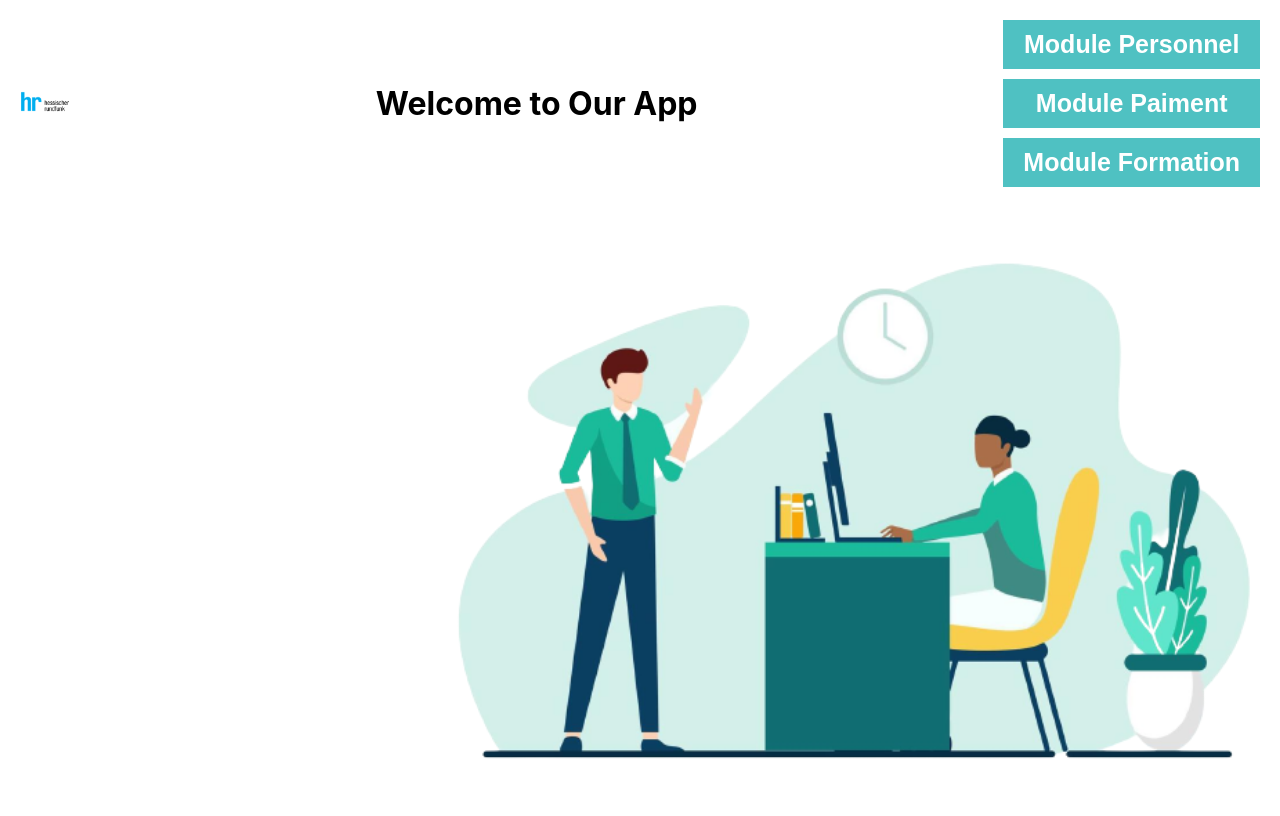
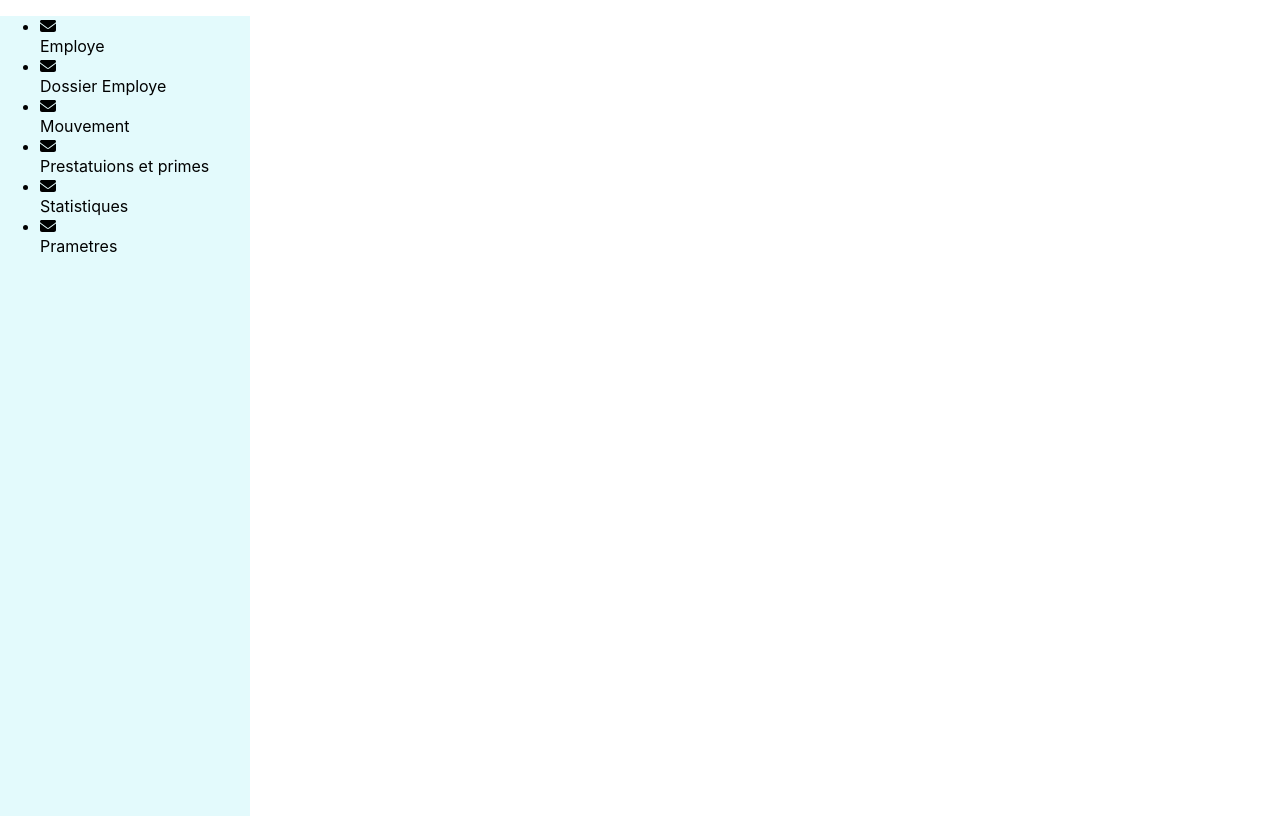
Before and after one commit to amira791/GrhApp, a React (Create React App) app in the folder frontend/: page / in a window 1280 px wide. Built offline with nearby package versions, Linux system fonts and the light colour scheme.

Commit message:
SideBar1

```diff
--- a/frontend/package.json
+++ b/frontend/package.json
@@ -3,6 +3,11 @@
   "version": "0.1.0",
   "private": true,
   "dependencies": {
+    "@fortawesome/fontawesome-svg-core": "^6.4.2",
+    "@fortawesome/free-regular-svg-icons": "^6.4.2",
+    "@fortawesome/free-solid-svg-icons": "^6.4.2",
+    "@fortawesome/react-fontawesome": "^0.2.0",
+    "@mui/icons-material": "^5.14.6",
     "@testing-library/jest-dom": "^5.17.0",
     "@testing-library/react": "^13.4.0",
     "@testing-library/user-event": "^13.5.0",
--- a/frontend/src/App.css
+++ b/frontend/src/App.css
@@ -1,38 +1,10 @@
 .App {
-  text-align: center;
+  width: 100vw;
+  height: 100vh;
 }
 
-.App-logo {
-  height: 40vmin;
-  pointer-events: none;
+body {
+  margin: 0;
+  padding: 0;
+
 }
-
-@media (prefers-reduced-motion: no-preference) {
-  .App-logo {
-    animation: App-logo-spin infinite 20s linear;
-  }
-}
-
-.App-header {
-  background-color: #282c34;
-  min-height: 100vh;
-  display: flex;
-  flex-direction: column;
-  align-items: center;
-  justify-content: center;
-  font-size: calc(10px + 2vmin);
-  color: white;
-}
-
-.App-link {
-  color: #61dafb;
-}
-
-@keyframes App-logo-spin {
-  from {
-    transform: rotate(0deg);
-  }
-  to {
-    transform: rotate(360deg);
-  }
-}
--- a/frontend/src/App.js
+++ b/frontend/src/App.js
@@ -1,11 +1,11 @@
 import React from 'react';
-import WelcomePage from './components/WelcomePage';
+import SideBar from './components/SideBar';
 import './App.css';
 
 function App() {
   return (
     <div className="App">
-      <WelcomePage />
+      <SideBar />
     </div>
   );
 }
--- /dev/null
+++ b/frontend/src/components/SideBar.css
@@ -0,0 +1,6 @@
+.SideBar {
+  height: 100% ;
+  width: 250px;
+  background-color: #E3FAFC ;
+
+}
--- /dev/null
+++ b/frontend/src/components/SideBar.js
@@ -0,0 +1,31 @@
+import react from "react";
+import '../App.css';
+import './SideBar.css';
+import {SideBarData} from './SideBarData'
+import {faEnvelope} from "@fortawesome/free-solid-svg-icons";
+
+
+function SideBar ()
+{
+  return (
+   <div className="SideBar">
+     <ul>
+       {SideBarData.map((val,key) => {
+          return (
+            <li
+            key={key}
+            onClick={() => {window.location.pathname = val.link;}}>
+             {""}
+             <div>{val.icon}</div> <div>{val.title}</div>
+            </li>
+          );
+       })}
+       </ul>
+      </div>
+  );
+
+
+
+}
+
+export default SideBar;
--- /dev/null
+++ b/frontend/src/components/SideBarData.js
@@ -0,0 +1,46 @@
+import React from 'react'
+// import BadgeIcon from '@mui/icons-material/Badge'; /*DossierEmp*/
+// import Diversity3Icon from '@mui/icons-material/Diversity3'; /*Employe*/
+// import AssessmentIcon from '@mui/icons-material/Assessment'; /*Stat*/
+// import CallSplitIcon from '@mui/icons-material/CallSplit'; /*Mouvm*/
+// import CreateNewFolderIcon from '@mui/icons-material/CreateNewFolder'; /* Avantage*/
+// import AddToQueueIcon from '@mui/icons-material/AddToQueue'; /*Avantage2*/
+// import WorkspacesIcon from '@mui/icons-material/Workspaces';
+import ReactDOM from 'react-dom'
+import { FontAwesomeIcon } from '@fortawesome/react-fontawesome'
+import {faEnvelope} from "@fortawesome/free-solid-svg-icons";
+
+
+export const SideBarData = [
+    {
+        title: "Employe",
+        icon: <FontAwesomeIcon icon={faEnvelope} />,
+        link: "/Main"
+    },
+    {
+        title: "Dossier Employe",
+        icon: <FontAwesomeIcon icon={faEnvelope} />,
+        link: "/Main"
+    },
+    {
+        title: "Mouvement",
+        icon: <FontAwesomeIcon icon={faEnvelope} />,
+        link: "/Main"
+    },
+    {
+        title: "Prestatuions et primes",
+        icon: <FontAwesomeIcon icon={faEnvelope} />,
+        link: "/Main"
+    },
+    {
+        title: "Statistiques",
+        icon: <FontAwesomeIcon icon={faEnvelope} />,
+        link: "/Main"
+    },
+    {
+        title: "Prametres",
+        icon: <FontAwesomeIcon icon={faEnvelope} />,
+        link: "/Main"
+    }
+
+]
--- a/frontend/src/components/WelcomePage.css
+++ b/frontend/src/components/WelcomePage.css
@@ -30,9 +30,15 @@
   .buttons {
     display: flex;
     flex-direction: column;
-    gap: 10px;
-    bottom: 0;
-    left: 123;
+    gap: 40px;
+    align-items: flex-start;
+    justify-content: center;
+    position: absolute;
+    left: 150;
+    top: 50%; /* Center vertically */
+    transform: translateY(-50%); /* Center vertically */
+
+
   }
 
   .buttons button {
```
Also changed, not shown: 1 other file (tests, documents, lock files or other folders).
